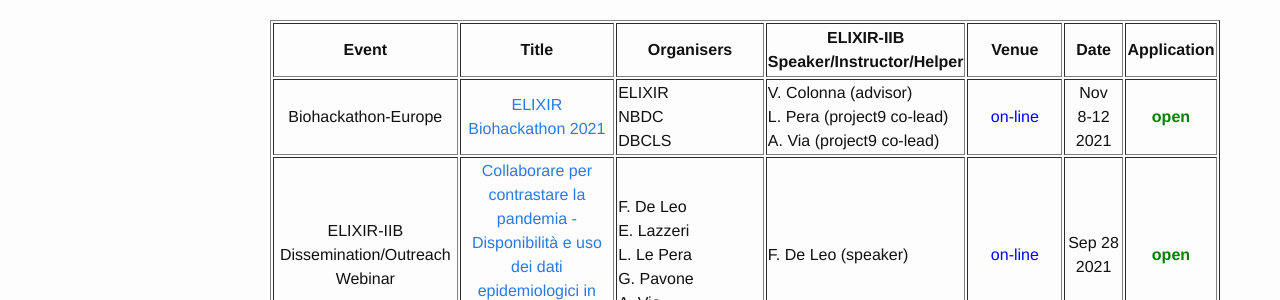
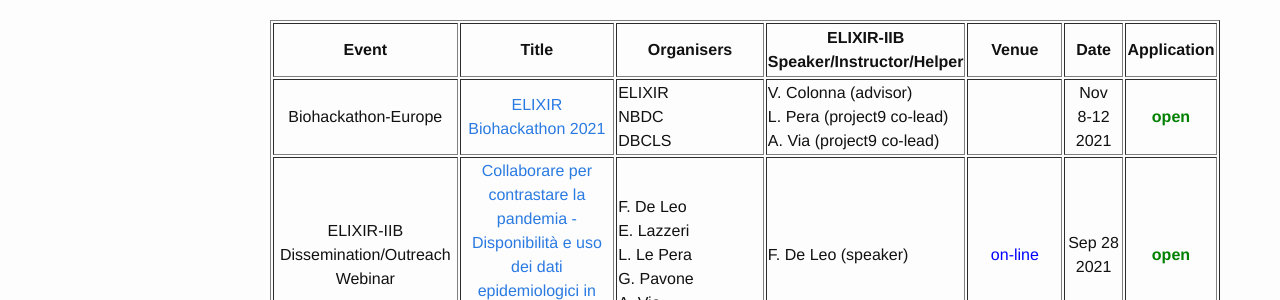
Before and after one commit to ELIXIR-IIB-training/website, a Jekyll site: the page built from _pages/01-all_events.md, in a window 1280 px wide and 900 px high. Shown: the part 205-505 px from the top of the window. Built offline with Jekyll 4.4.1, drawn with Linux system fonts in a browser that asks for light colours.

Commit message:
Update Biohackathon venue

```diff
--- a/_pages/01-all_events.md
+++ b/_pages/01-all_events.md
@@ -19,7 +19,7 @@ permalink: /all_events/
    <td height="50" width="220" align="center"><a href="https://www.biohackathon-europe.org/index.html">ELIXIR<br>Biohackathon 2021</a></td>
    <td height="50" width="150">ELIXIR<br>NBDC<br>DBCLS</td>
    <td height="50" width="150">V. Colonna (advisor)<br>L. Pera (project9 co-lead)<br>A. Via (project9 co-lead)</td>
-   <td height="50" align="center"><font color="blue">on-line</font></td>
+   <td height="50" align="center"><font color="blue"></font></td>
    <td height="50" width="75" align="center">Nov<br>8-12<br>2021</td>
    <td height="50" align="center"><font color="green"><b>open</b></font></td>
 </tr>
```
